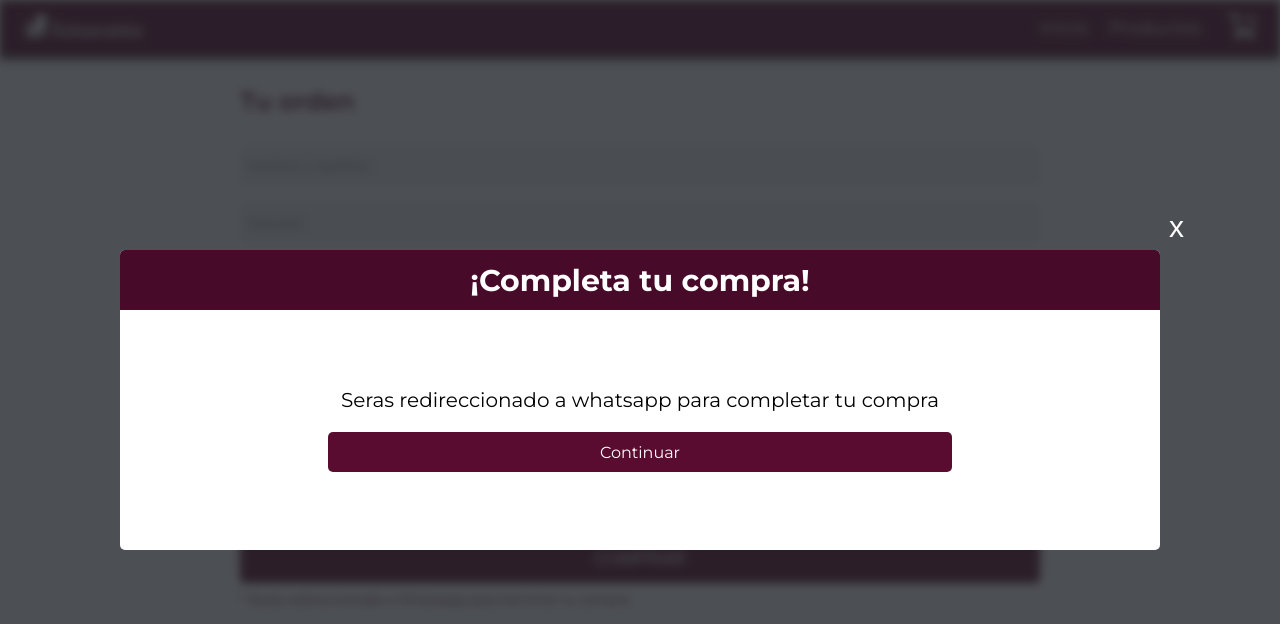
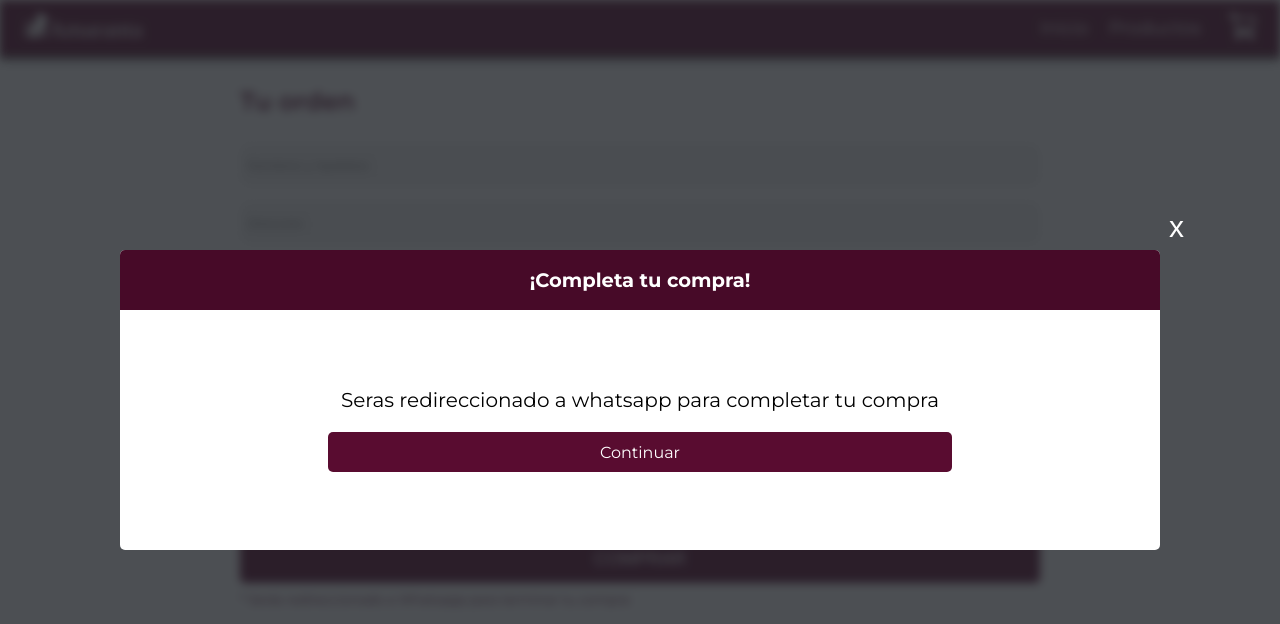
Before and after one commit to ourainbows/amaranta-store, a React (Create React App) app: page /completar-compra in a window 1280 px wide. Both pictures are taken after a click on the button "COMPRAR". Shown: the top 624 px of the page. Built offline with nearby package versions, Linux system fonts and the light colour scheme; a web font is replaced by a local one.

Commit message:
Change tittle font size in modal

```diff
--- a/src/styles/modal.module.css
+++ b/src/styles/modal.module.css
@@ -27,7 +27,7 @@
   justify-content: center;
   background-color: #470a28;
   border-radius: 5px 5px 0 0;
-  font-size: 2.0rem
+  font-size: 1.3rem;
 }
 .info {
   height: 80%;
@@ -67,3 +67,8 @@
   font-size: 3rem;
   position: absolute;
 }
+@media (min-width: ) {
+  .tittle {
+    font-size: 1.6rem;
+  }
+}
```
